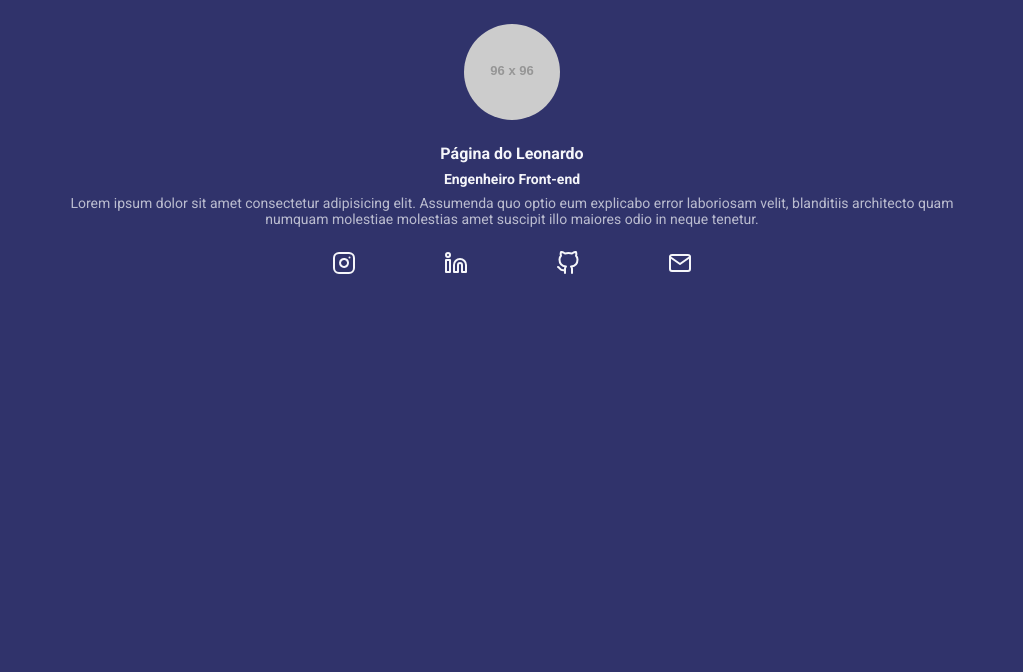
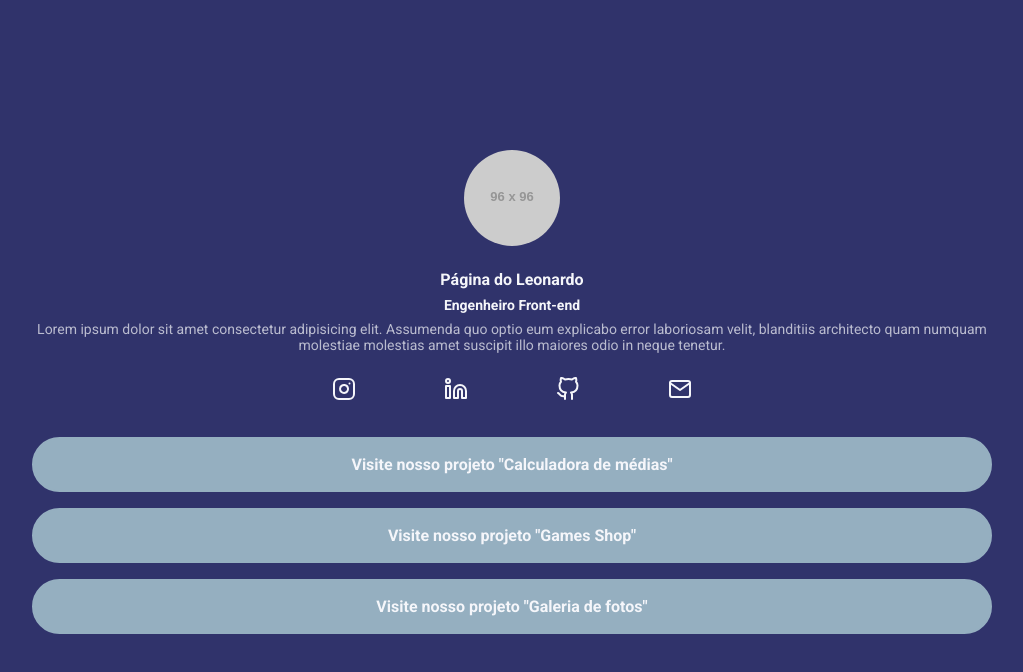
Before and after one commit to LeoTatarin/introducao-ao-less, a website: page index.html in a window 1280 px wide. Shown: the whole page, without its empty margins (128-1151 px from the left). Drawn offline with Linux system fonts and the light colour scheme; placeholder pictures from the web are drawn by us.

Commit message:
Finalizando projeto de pagina pessoal

```diff
--- a/index.html
+++ b/index.html
@@ -45,6 +45,25 @@
                 </li>
             </ul>
         </nav>
+        <nav>
+            <ul class="projects-list">
+                <li class="projects-list-item">
+                    <a href="">
+                        Visite nosso projeto "Calculadora de médias"
+                    </a>
+                </li>
+                <li class="projects-list-item">
+                    <a href="">
+                        Visite nosso projeto "Games Shop"
+                    </a>
+                </li>
+                <li class="projects-list-item">
+                    <a href="">
+                        Visite nosso projeto "Galeria de fotos"
+                    </a>
+                </li>
+            </ul>
+        </nav>
     </div>
 </body>
 </html>
--- a/src/styles/main.less
+++ b/src/styles/main.less
@@ -20,10 +20,18 @@ body{
     color: #colors[textColor];
 }
 
+li {
+    list-style: none;
+}
+
 .container {
     max-width: 960px;
     width: 100%;
     margin: 0 auto;
+    height: 100vh;
+    display: flex;
+    flex-direction: column;
+    justify-content: center;
 
     @media @breakpointMobile {
         max-width: 70%;
@@ -35,7 +43,7 @@ body{
 }
 
 header{
-    padding: 24px;
+    padding-bottom: 24px;
 
     .profile-avatar{
         display: block;
@@ -70,8 +78,6 @@ header{
     margin: 0 auto;
 
     li {
-        list-style: none;
-
         img {
             transition: all ease .3s;
             &:hover {
@@ -80,3 +86,27 @@ header{
         }
     }
 }
+
+.projects-list {
+    margin-top: 32px;
+    &-item {
+        a {
+            text-decoration: none;
+            background-color: #colors[buttonColor];
+            display: block;
+            padding: 16px 20px;
+            margin-bottom: 16px;
+            text-align: center;
+            color: #colors[textColor];
+            font-weight: bold;
+            border-radius: 30px;
+            border: 2px solid #colors[buttonColor];
+            transition: all ease .5s;
+
+            &:hover {
+                color: #colors[buttonColor];
+                background-color: transparent;
+            }
+        }
+    }
+}
```
Also changed, not shown: build/styles/main.css.
